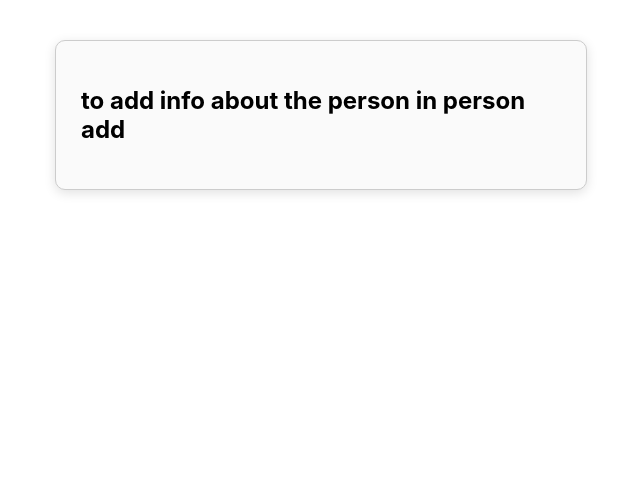
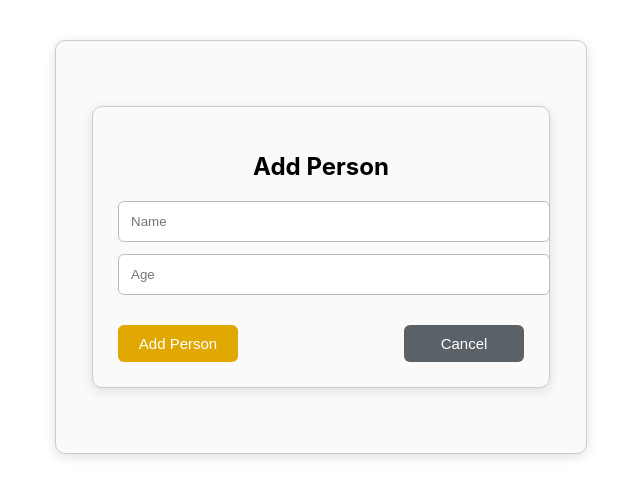
Before and after one commit to poojag7277/reactProject, a React (Create React App) app in the folder react-router/: page /add in a window 1280 px wide. Shown: the top 496 px of the page, without its empty margins (319-959 px from the left). Built offline with nearby package versions, Linux system fonts and the light colour scheme; no server answers.

Commit message:
added persons

```diff
--- a/react-router/src/components/PersonAdd.js
+++ b/react-router/src/components/PersonAdd.js
@@ -1,86 +1,73 @@
-import React from 'react';
-
-const PersonAdd = () => {
-    const API_URL=process.env.REACT_APP_API_URL
-
-    return(
-        <div>
-            <h2>to add info about the person in person add</h2>
-        </div>
-    )
-
-}
-export default PersonAdd;
-// import React, { useState } from 'react';
-// import axios from 'axios';
-// import { useNavigate } from 'react-router-dom';
-// import Notification from './Notification';
+import React, { useState } from 'react';
+import axios from 'axios';
+import { useNavigate } from 'react-router-dom';
+import Notification from './Notification';
 
 
-// const API_URL = process.env.REACT_APP_API_URL;
+const API_URL = process.env.REACT_APP_API_URL;
 
-// const PersonAdd = ({ onPersonAdded = () => { } }) => {
-//   const [name, setName] = useState('');
-//   const [age, setAge] = useState('');
-//   const navigate = useNavigate();
-//   const [showNotification, setShowNotification] = useState(null);
+const PersonAdd = ({ onPersonAdded = () => { } }) => {
+  const [name, setName] = useState('');
+  const [age, setAge] = useState('');
+  const navigate = useNavigate();
+  const [showNotification, setShowNotification] = useState(null);
 
-//   const handleSubmit = async (e) => {
-//     e.preventDefault();
-//     if (!name || !age) return;
+  const handleSubmit = async (e) => {
+    e.preventDefault();
+    if (!name || !age) return;
 
-//     try {
-//       const response = await axios.post(API_URL, { name, age });
-//       const newPersonId = response.data.id;
+    try {
+      const response = await axios.post(API_URL, { name, age });
+      const newPersonId = response.data.id;
 
-//       // Clear form fields
-//       setName('');
-//       setAge('');
+      // Clear form fields
+      setName('');
+      setAge('');
 
-//       // Show success notification
-//       setShowNotification({ type: 'success', text: `Person "${response.data.name}" added successfully!` });
+      // Show success notification
+      setShowNotification({ type: 'success', text: `Person "${response.data.name}" added successfully!` });
 
-//       // Navigate to the new person's detail page
-//       setTimeout(() => navigate(`/person/${newPersonId}`), 2000); // Wait for 2 seconds before navigating
-//     } catch (error) {
-//       console.error('Error adding person:', error);
-//       setShowNotification({ type: 'error', text: 'Failed to add person. Please try again.' });
-//     }
-//   };
+      // Navigate to the new person's detail page
+      setTimeout(() => navigate(`/person/${newPersonId}`), 2000); // Wait for 2 seconds before navigating
+    } catch (error) {
+      console.error('Error adding person:', error);
+      setShowNotification({ type: 'error', text: 'Failed to add person. Please try again.' });
+    }
+  };
 
-//   const handleCloseNotification = () => {
-//     setShowNotification(null);
-//   };
+  const handleCloseNotification = () => {
+    setShowNotification(null);
+  };
 
 
-//   return (
-//     <div className="box-container">
-//       <h2>Add Person</h2>
-//       <form onSubmit={handleSubmit} className="form-container">
-//         <input
-//           type="text"
-//           placeholder="Name"
-//           value={name}
-//           onChange={(e) => setName(e.target.value)}
-//           required
-//           className="input-field"
-//         />
-//         <input
-//           type="number"
-//           placeholder="Age"
-//           value={age}
-//           onChange={(e) => setAge(e.target.value)}
-//           required
-//           className="input-field"
-//         />
-//         <div className="button-group">
-//           <button type="submit" className="btn btn-add">Add Person</button>
-//           <button type="button" className="btn btn-cancel" onClick={() => navigate('/')}>Cancel</button>
-//         </div>
-//       </form>
-//       {showNotification && <Notification message={showNotification} onClose={handleCloseNotification} />}
-//     </div>
-//   );
-// };
+  return (
+    <div className="box-container">
+      <h2>Add Person</h2>
+      <form onSubmit={handleSubmit} className="form-container">
+        <input
+          type="text"
+          placeholder="Name"
+          value={name}
+          onChange={(e) => setName(e.target.value)}
+          required
+          className="input-field"
+        />
+        <input
+          type="number"
+          placeholder="Age"
+          value={age}
+          onChange={(e) => setAge(e.target.value)}
+          required
+          className="input-field"
+        />
+        <div className="button-group">
+          <button type="submit" className="btn btn-add">Add Person</button>
+          <button type="button" className="btn btn-cancel" onClick={() => navigate('/')}>Cancel</button>
+        </div>
+      </form>
+      {showNotification && <Notification message={showNotification} onClose={handleCloseNotification} />}
+    </div>
+  );
+};
 
-// export default PersonAdd;
+export default PersonAdd;
```
